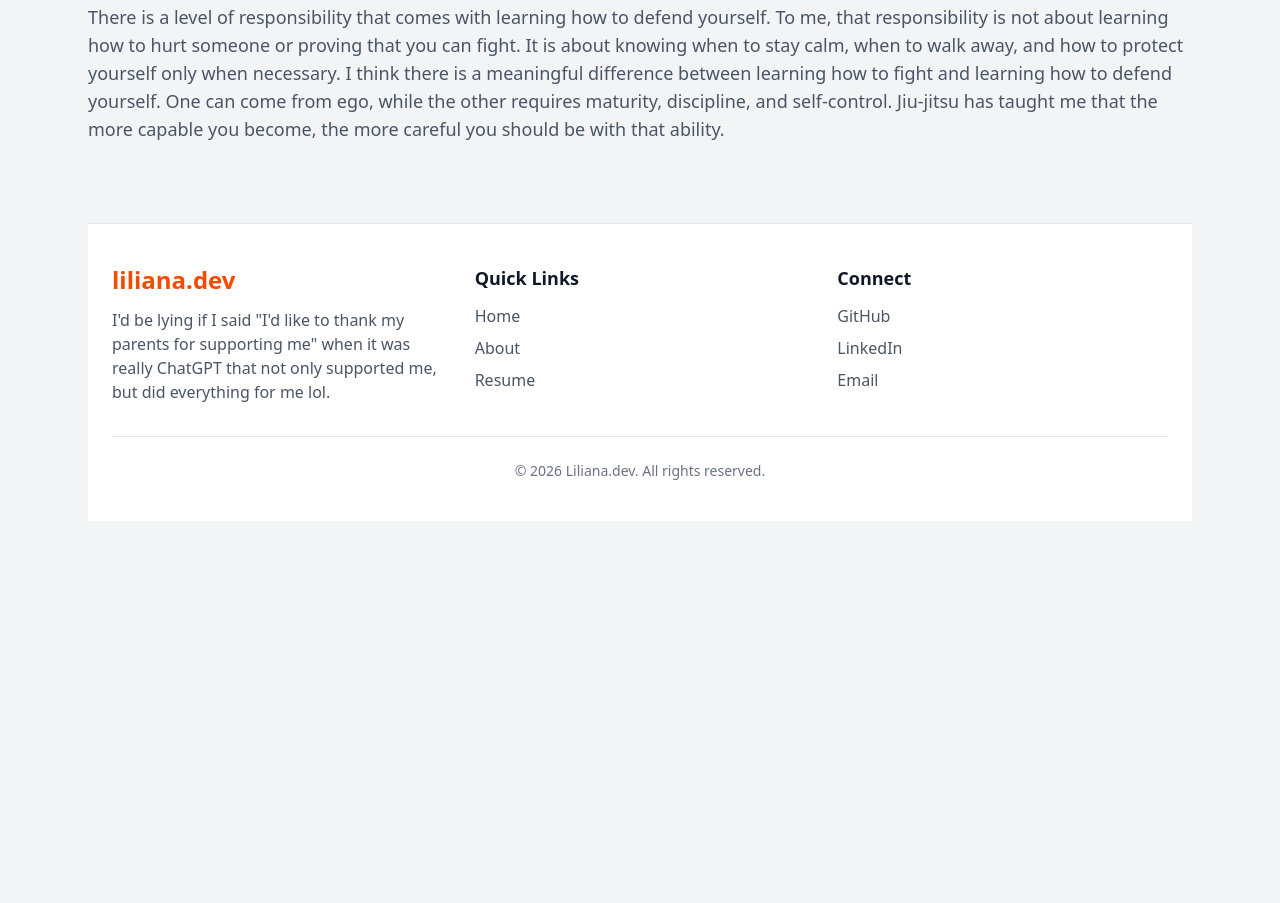
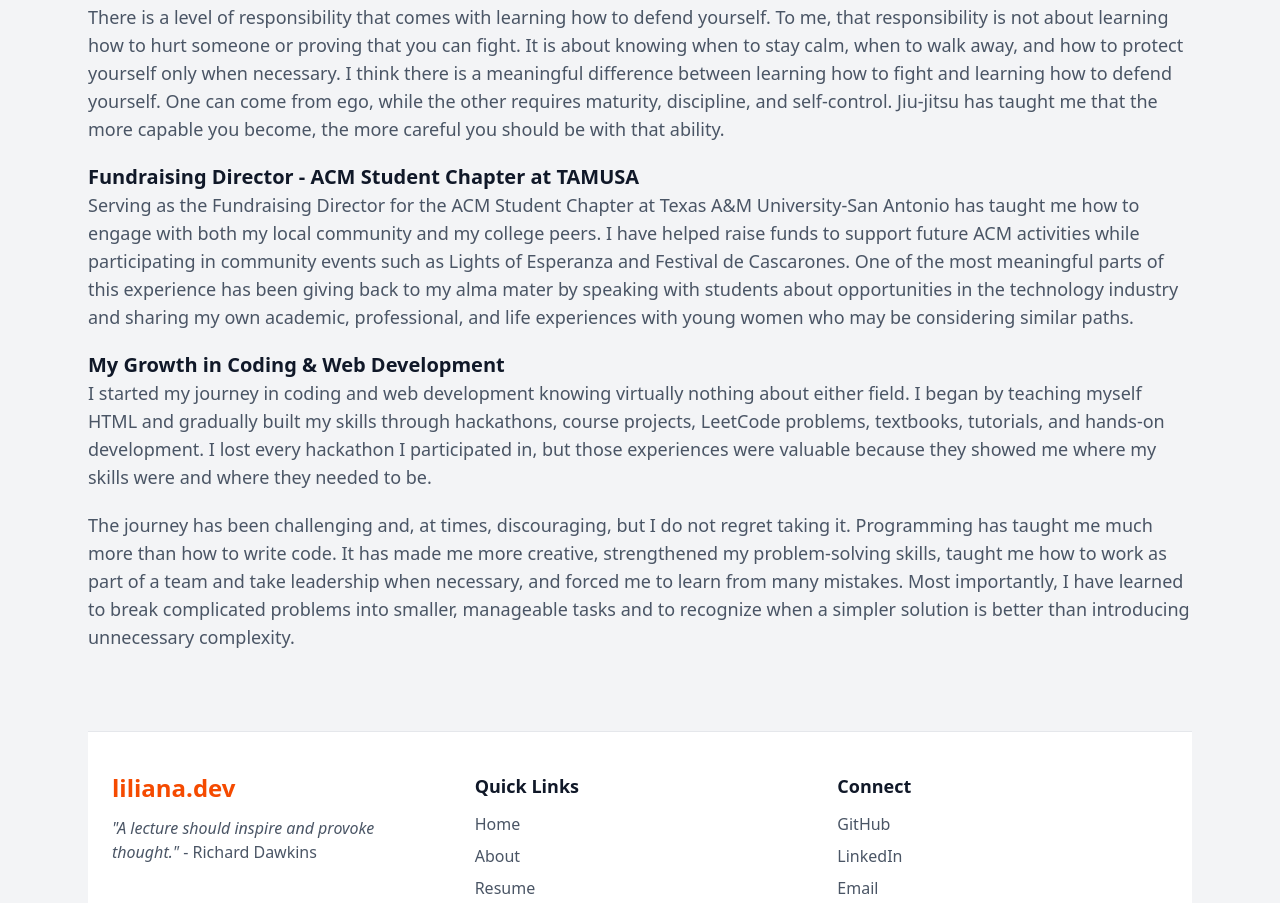
Before and after one commit to LiliMartinez23/liliana-martinez, a website: page about.html in a window 1280 px wide. Shown: the part 706-1609 px from the top of the page. Before the commit the page ends 1291 px from the top, so only its background shows below. Drawn offline with Linux system fonts and the light colour scheme.

Commit message:
Updated about, home page, and uploaded new resume.

```diff
--- a/about.html
+++ b/about.html
@@ -61,6 +61,32 @@
                     and self-control. Jiu-jitsu has taught me that the more capable you become, the more careful
                     you should be with that ability.
                 </p>
+
+                <h2 class="text-xl font-bold text-gray-900">Fundraising Director - ACM Student Chapter at TAMUSA</h2>
+                <p class="text-gray-600 text-lg mb-5">
+                    Serving as the Fundraising Director for the ACM Student Chapter at Texas A&M University-San Antonio
+                    has taught me how to engage with both my local community and my college peers. I have helped raise
+                    funds to support future ACM activities while participating in community events such as Lights of
+                    Esperanza and Festival de Cascarones. One of the most meaningful parts of this experience has been
+                    giving back to my alma mater by speaking with students about opportunities in the technology industry
+                    and sharing my own academic, professional, and life experiences with young women who may be considering
+                    similar paths.
+                </p>
+
+                <h2 class="text-xl font-bold text-gray-900">My Growth in Coding & Web Development</h2>
+                <p class="text-gray-600 text-lg mb-5">
+                    I started my journey in coding and web development knowing virtually nothing about either field. I began
+                    by teaching myself HTML and gradually built my skills through hackathons, course projects, LeetCode
+                    problems, textbooks, tutorials, and hands-on development. I lost every hackathon I participated in, but
+                    those experiences were valuable because they showed me where my skills were and where they needed to be.
+                </p>
+                <p class="text-gray-600 text-lg mb-5">
+                    The journey has been challenging and, at times, discouraging, but I do not regret taking it. Programming
+                    has taught me much more than how to write code. It has made me more creative, strengthened my problem-solving
+                    skills, taught me how to work as part of a team and take leadership when necessary, and forced me to learn
+                    from many mistakes. Most importantly, I have learned to break complicated problems into smaller, manageable
+                    tasks and to recognize when a simpler solution is better than introducing unnecessary complexity.
+                </p>
             </div>
         </section>
 
@@ -70,8 +96,8 @@
             <div class="grid grid-cols-1 md:grid-cols-3 gap-8">
                <div>
                   <h2 class="text-2xl font-bold text-orange-600 mb-3">liliana.dev</h2>
-                  <p class="text-gray-600">I'd be lying if I said "I'd like to thank my parents for supporting me" when it was really ChatGPT that not only supported me, but did everything for me lol.</p>
-               </div>
+                  <p class="text-gray-600"><i>"A lecture should inspire and provoke thought."</i> - Richard Dawkins</p>
+                </div>
 
                <div>
                   <h3 class="text-lg font-semibold text-gray-900 mb-3">Quick Links</h3>
```
Also changed, not shown: index.html (+10 -7 lines), 1 other file.
